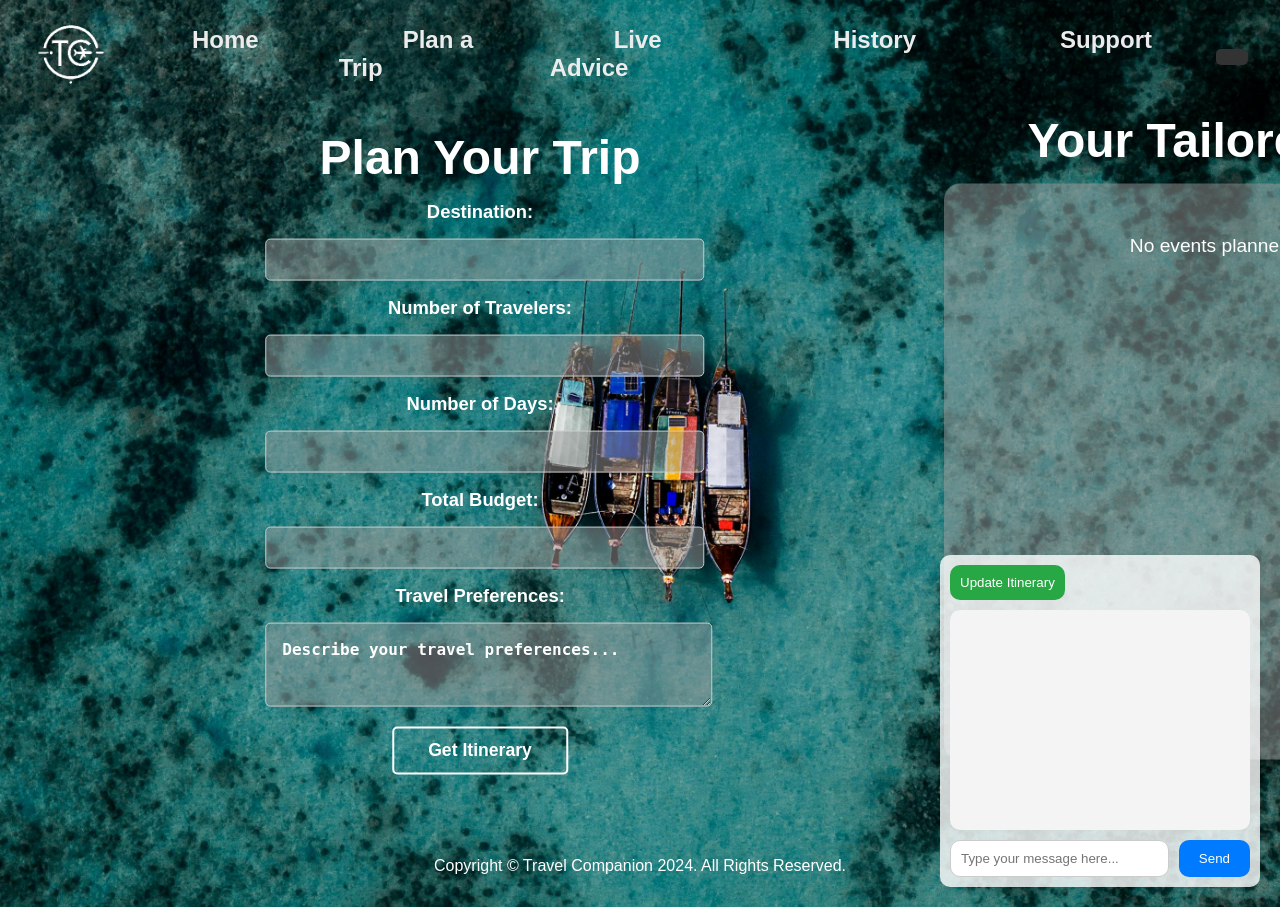
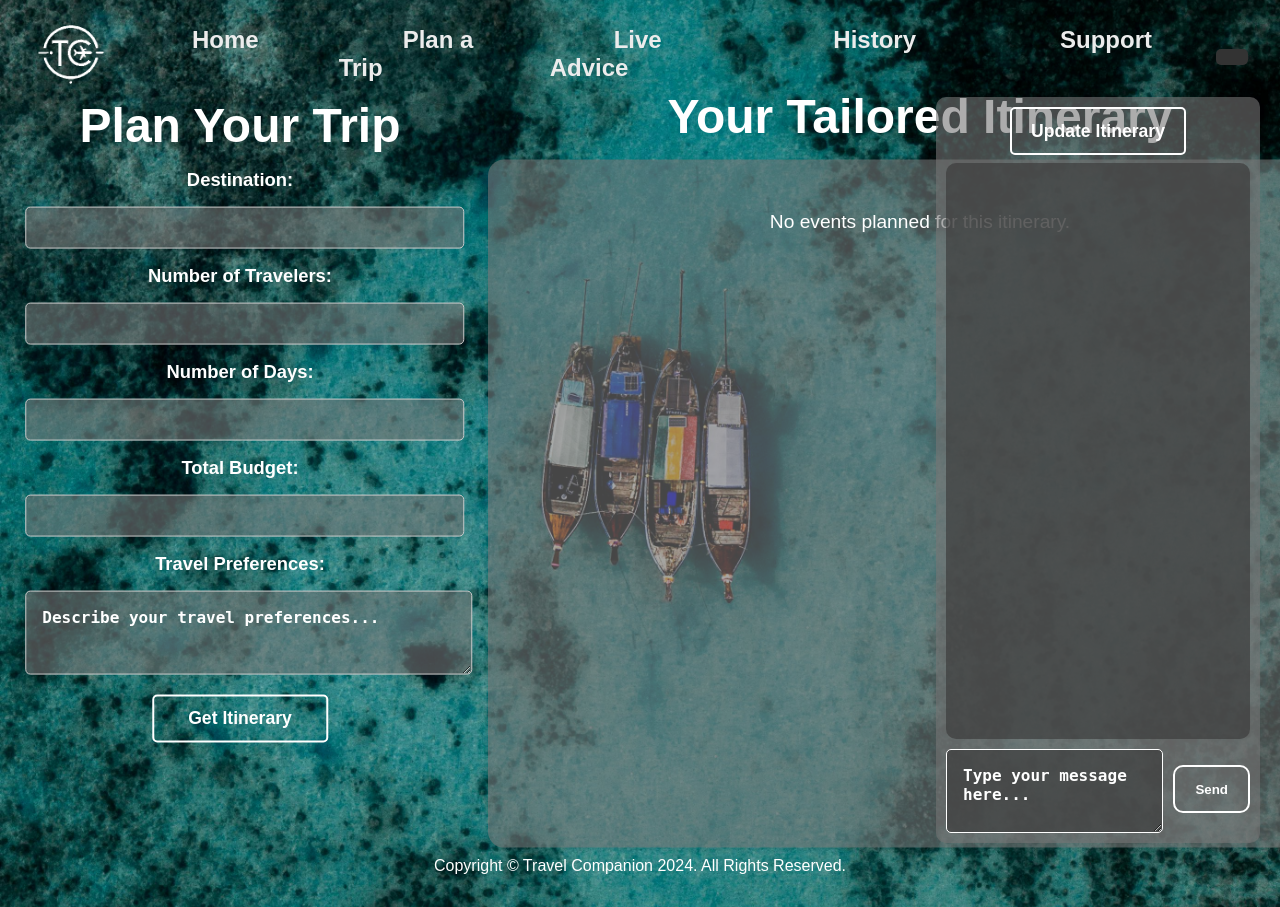
Before and after one commit to noazaj/travel-companion, a Flask app: page /plan-a-trip in a window 1280 px wide. Run offline with Flask 3, Linux system fonts and the light colour scheme; the visitor is signed in with stand-in values (Sample User, id 1).

Commit message:
Updated UI

```diff
--- a/app/static/styles.css
+++ b/app/static/styles.css
@@ -123,8 +123,8 @@ footer {
 
 .plan-your-trip-text {
     position: absolute;
-    top: 27rem;
-    left: 30rem;
+    top: 25rem;
+    left: 15rem;
     transform: translate(-50%, -50%);
     text-align: center;
     color: #fff;
@@ -145,7 +145,7 @@ footer {
 .plan-your-trip-form input, .trip-form textarea {
     font-weight: bold;
     color: #fff;
-    background: rgba(156, 156, 156, 0.5);
+    background: rgba(117, 117, 117, 0.6);
     padding: 0.75rem;
     width: calc(100% - 1rem); /* Adjust for padding */
     /* padding: 10px; */
@@ -163,7 +163,7 @@ footer {
 .plan-your-trip-form textarea {
     font-weight: bold;
     color: #fff;
-    background: rgba(156, 156, 156, 0.5);
+    background: rgba(117, 117, 117, 0.6);
     padding: 1rem;
     resize: vertical;
     height: 50px;
@@ -191,14 +191,18 @@ footer {
     margin-top: 1rem;
 }
 
+.plan-your-trip-submit-btn:hover {
+    background: #3ca052;
+}
+
 
 .plan-your-trip-output {
     position: absolute;
-    top: 26rem;
-    left: 80rem;
+    top: 28rem;
+    left: 57.5rem;
     transform: translate(-50%, -50%);
     text-align: center;
-    width: 42rem;
+    width: 54rem;
 }
 
 .plan-your-trip-output h1 {
@@ -209,15 +213,15 @@ footer {
 
 
 .plan-your-trip-recommendation-container {
-    background: rgba(156, 156, 156, 0.5);
+    background: rgba(117, 117, 117, 0.6);
     color: #fff;
     font-size: 1.2rem;
     padding: 2rem;
     border-radius: 1rem;
     box-shadow: 0 2px 4px rgba(0, 0, 0, 0.1);
-    min-height: 32rem; /* Placeholder height */
+    min-height: 39rem; /* Placeholder height */
     overflow-y: auto;
-    max-height: 32rem;
+    max-height: 39rem;
 }
 
 .accordion-item {
@@ -237,7 +241,7 @@ footer {
 }
 
 .accordion-header:hover {
-    background-color: #ffffff6b;
+    background-color: #91ffcd63;
 }
 
 .accordion-content {
@@ -260,45 +264,51 @@ footer {
 }
 
 .accordion-content ul li:hover {
-    background-color: #ffffff6b;
+    background-color: #91ffcd63;
 }
 
-
-
-/* Chat box styles */
 /* Chat box styles */
 .chat-box {
     position: fixed;
-    bottom: 0;
+    bottom: 2.75rem;
     right: 0;
-    width: 300px;
-    background: rgba(255, 255, 255, 0.8);
+    width: 19rem;
+    background: rgba(117, 117, 117, 0.6);
     border-radius: 10px;
     padding: 10px;
-    box-shadow: 0 2px 4px rgba(0, 0, 0, 0.1);
     margin: 20px;
     z-index: 1000;
 }
 
 .update-itinerary-btn {
-    background: #28a745;
-    color: white;
-    border: none;
-    padding: 10px;
-    border-radius: 10px;
+    font-weight: bold;
+    background: none;
+    color: #ffffff;
+    border: 2px solid #ffffff;
+    padding: 0.5rem 1rem;
+    font-size: 1.1rem;
     cursor: pointer;
-    margin-bottom: 10px;
+    text-align: center;
+    display: inline-block;
+    white-space: normal;
+    word-wrap: break-word;
+    border-radius: 5px;
+    width: 11rem;
+    height: 3rem;
+    margin-top: 0rem;
+    margin-bottom: 0.5rem;
+    margin-left:4rem;
 }
 
 .update-itinerary-btn:hover {
-    background: #218838;
+    background: #3ca052;
 }
 
 .chat-messages {
-    height: 200px;
+    height: 34rem;
     overflow-y: auto;
-    padding: 10px;
-    background: #f4f4f4;
+    padding: 1rem;
+    background: rgba(59, 59, 59, 0.671);
     border-radius: 10px;
     margin-bottom: 10px;
 }
@@ -311,7 +321,8 @@ footer {
 
 .user-message {
     background: #d1e7dd;
-    align-self: flex-end;
+    /* align-self: flex-end; */
+    overflow-y: auto;
 }
 
 .bot-message {
@@ -325,24 +336,43 @@ footer {
 }
 
 #chat-input {
-    flex: 1;
-    padding: 10px;
-    border-radius: 10px;
-    border: 1px solid #ccc;
-    background-color: white;
+    font-weight: bold;
+    background: none;
+    color: #fff;
+    background: rgba(59, 59, 59, 0.671);
+    padding: 1rem;
+    resize: vertical;
+    height: 50px;
+    width: calc(100% - 1rem);
+    border: 1px solid #ffffff;
+    border-radius: 5px;
+    font-size: 1rem;
 }
 
-#chat-form button {
-    padding: 10px 20px;
-    border: none;
-    border-radius: 10px;
-    background: #007bff;
-    color: white;
-    cursor: pointer;
+#chat-input::placeholder {
+    font-weight: bold;
+    color: #fff; /* Change this to your desired placeholder color */
 }
 
-#chat-form button:hover {
-    background: #0056b3;
+
+#chat-form button {
+    font-weight: bold;
+    background: none;
+    color: #fff;
+    border: 2px solid white;
+    padding: 10px 20px;
+    cursor: pointer;
+    text-align: center;
+    display: inline-block;
+    white-space: normal;
+    word-wrap: break-word;
+    border-radius: 10px;
+    max-height: 3rem;
+    margin-top: 1rem;
+}
+
+#chat-form button:hover  {
+    background: #3ca052;
 }
 
 
--- a/app/templates/plan-a-trip.html
+++ b/app/templates/plan-a-trip.html
@@ -94,11 +94,21 @@
             </div>
         </section>
 
+        <!-- <div class="chat-box" id="chat-box">
+            <div class="chat-header" onclick="toggleChat()">Chat with Us</div>
+            <div class="chat-content" id="chat-content"></div>
+            <div class="chat-input-container">
+                <input type="text" id="chat-input" name="message" placeholder="Type your message here..." required>
+                <button type="button" onclick="sendMessage()">Send</button>
+            </div>
+        </div> -->
+
         <div class="chat-box" id="chat-box">
             <button class="update-itinerary-btn" onclick="updateItinerary()">Update Itinerary</button>
             <div class="chat-messages" id="chat-messages"></div>
             <form id="chat-form" onsubmit="sendMessage(event)">
-                <input type="text" id="chat-input" name="message" placeholder="Type your message here..." required>
+                <!-- <input type="text" id="chat-input" name="message" placeholder="Type your message here..." required> -->
+                <textarea id="chat-input" name="message" rows="4" placeholder="Type your message here..."></textarea>
                 <button type="submit">Send</button>
             </form>
         </div>
@@ -108,14 +118,6 @@
         <p>Copyright © Travel Companion 2024. All Rights Reserved.</p>
     </footer>
     <script>
-        // const itineraryData = JSON.parse("{{ itinerary_data | default('{}', true) | tojson | safe }}");
-        // const itinerary = itineraryData || {};
-
-        // function replaceContent(event) {
-        //     event.preventDefault();
-        //     document.getElementById('plan-your-trip-container').style.display = 'none';
-        //     document.getElementById('chat-box').style.display = 'block';
-        // }
 
         function toggleAccordion(id) {
             var content = document.getElementById(id);
@@ -238,6 +240,17 @@
             });
         });
 
+        function toggleChat() {
+            const chatBox = document.getElementById('chat-box');
+            const chatContent = document.getElementById('chat-content');
+            if (chatBox.style.display === 'none' || chatBox.style.display === '') {
+                chatBox.style.display = 'flex';
+                chatContent.scrollTop = chatContent.scrollHeight;
+            } else {
+                chatBox.style.display = 'none';
+            }
+        }
+
 
     </script>
 </body>
```
